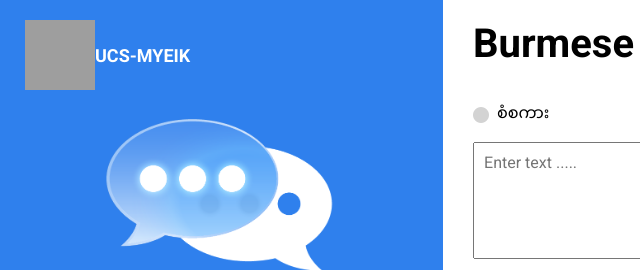
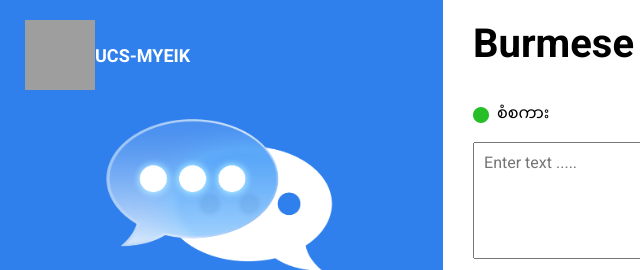
Before and after one commit to hanzayarsoe/Myeiksagar_web, a plain HTML site: page index.html in a window 1280 px wide. Shown: the top 270 px of the page, 5-645 px from the left. Drawn offline with nearby package versions, Linux system fonts and the light colour scheme; grey boxes are pictures that could not be loaded; a web font is replaced by a local one.

Commit message:
little change color

```diff
--- a/index.html
+++ b/index.html
@@ -86,7 +86,10 @@
         <div class="alltextbox">
           <div class="textbox1">
             <p class="text">
-              <i style="color: #d3d3d3" class="fa-solid fa-circle"></i>
+              <i
+                style="color: rgba(7, 182, 7, 0.87)"
+                class="fa-solid fa-circle"
+              ></i>
               <span id="text1">စံစကား</span>
             </p>
             <textarea
```
